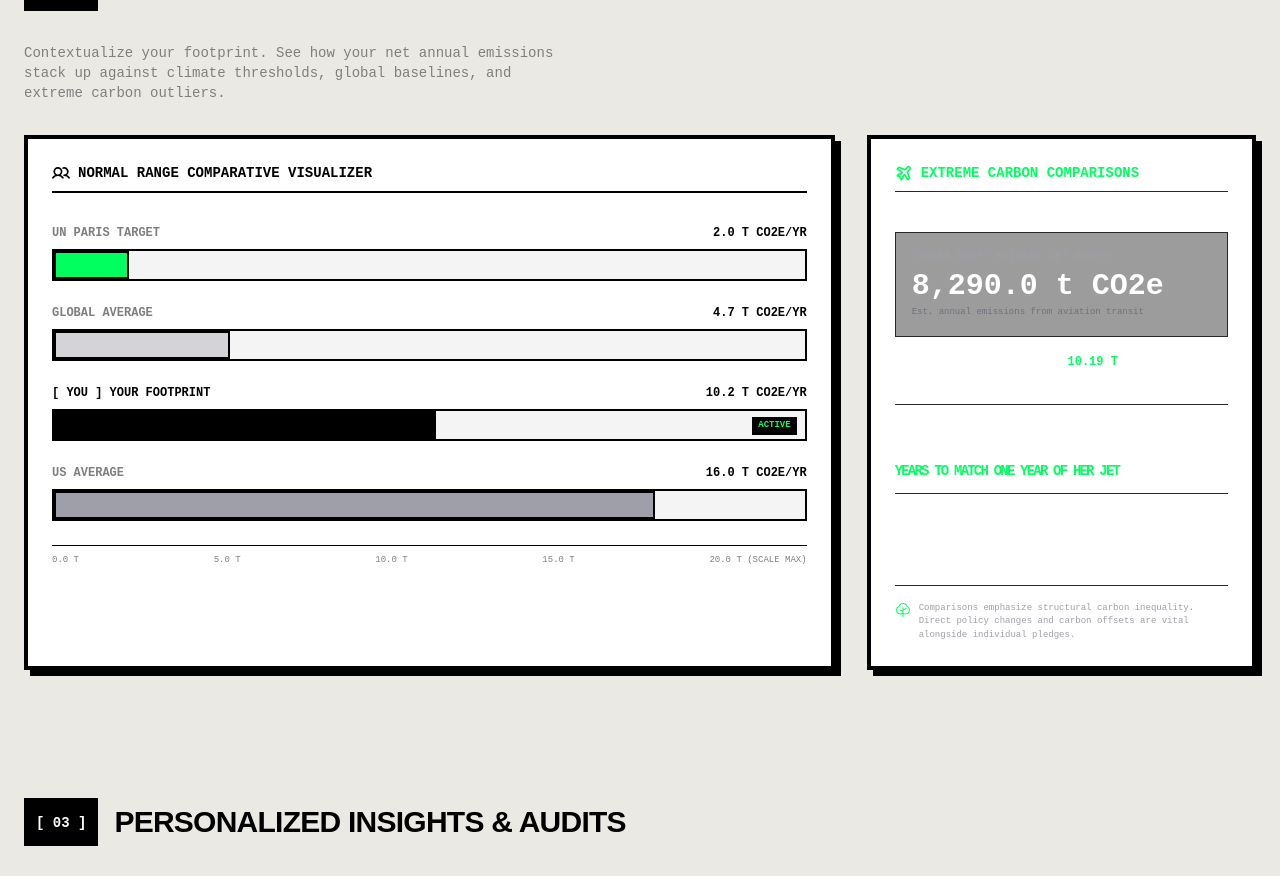
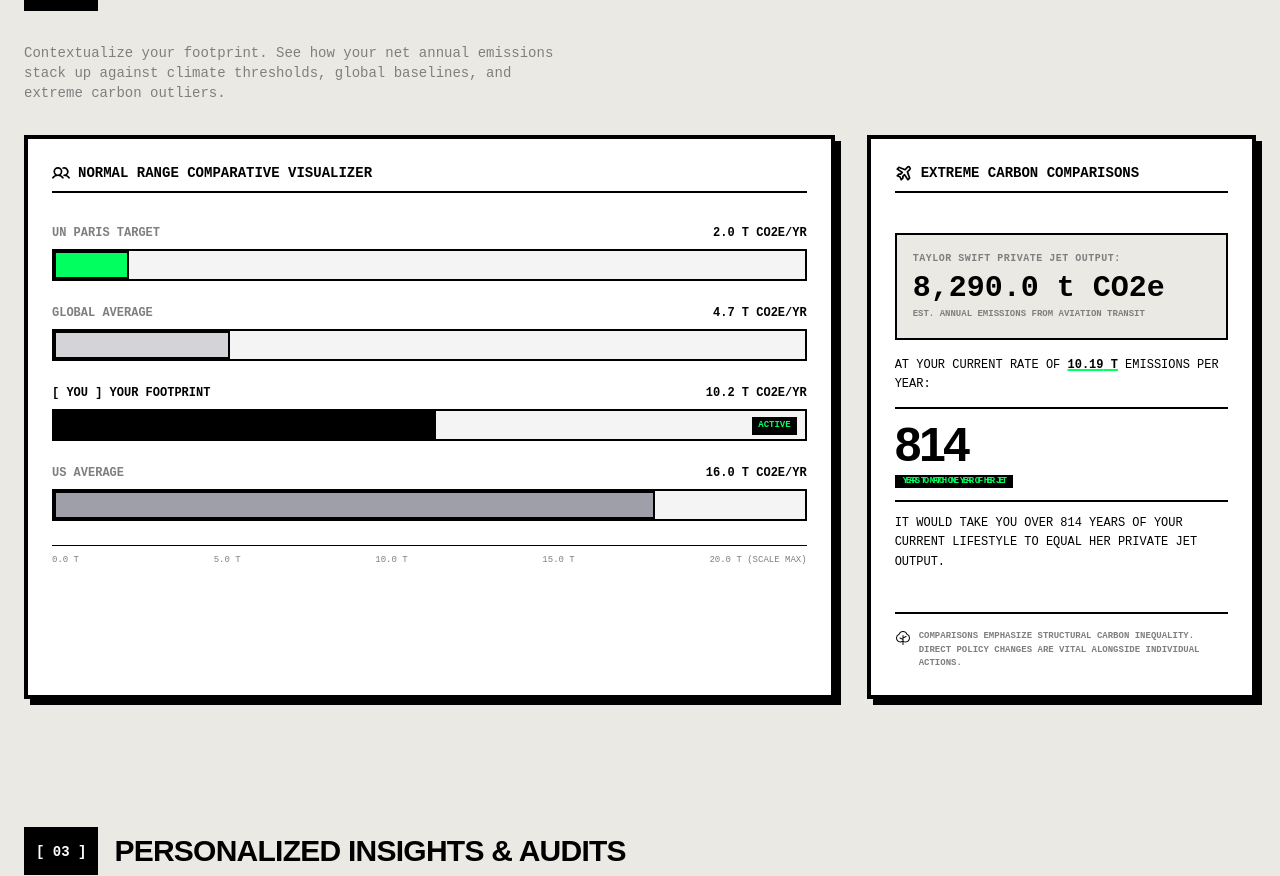
Before and after one commit to Bharath-code/challenge3-carbon-footprint-promptwars, a React (Vite) app: page / in a window 1280 px wide. Shown: the part 3320-4196 px from the top of the page. Built offline with nearby package versions, Linux system fonts and the light colour scheme.

Commit message:
style: convert extreme comparisons card to high-contrast white theme to fix visibility issues

```diff
--- a/src/components/Benchmarks.tsx
+++ b/src/components/Benchmarks.tsx
@@ -94,38 +94,41 @@ export function Benchmarks({ breakdown }: BenchmarksProps) {
           </div>
 
           {/* Extreme Outlier Comparator Card */}
-          <div className="brutalist-card p-6 bg-black text-white flex flex-col gap-6">
-            <h3 className="font-mono font-black uppercase text-sm border-b border-zinc-800 pb-2 text-brutalist-accent flex items-center gap-2">
+          <div className="brutalist-card p-6 bg-white text-black flex flex-col gap-6">
+            <h3 className="font-mono font-black uppercase text-sm border-b-2 border-black pb-2 flex items-center gap-2">
               <AirplaneTilt size={18} weight="bold" />
               <span>Extreme carbon comparisons</span>
             </h3>
 
             <div className="flex-1 flex flex-col justify-center gap-4 py-4">
-              <div className="border border-zinc-800 p-4 bg-zinc-950/40">
-                <span className="font-mono text-[10px] text-zinc-400 uppercase tracking-wider block">
+              <div className="border-2 border-black p-4 bg-brutalist-bg">
+                <span className="font-mono text-[10px] text-brutalist-gray uppercase tracking-wider block font-bold">
                   TAYLOR SWIFT PRIVATE JET OUTPUT:
                 </span>
-                <span className="text-3xl font-black font-mono text-white block mt-1">
+                <span className="text-3xl font-black font-mono text-black block mt-1">
                   8,290.0 t CO2e
                 </span>
-                <span className="font-mono text-[9px] text-zinc-500 block mt-0.5">
+                <span className="font-mono text-[9px] text-brutalist-gray block mt-0.5 uppercase font-bold">
                   Est. annual emissions from aviation transit
                 </span>
               </div>
 
               <div className="font-mono text-xs leading-relaxed uppercase">
-                At your current rate of <span className="text-brutalist-accent font-bold">{(breakdown.total / 1000).toFixed(2)} t</span> emissions per year:
-                <div className="text-4xl font-black text-white my-3 font-sans border-y border-zinc-800 py-3 tracking-tighter">
-                  {yearsToMatchTS.toLocaleString()} <span className="text-sm font-mono text-brutalist-accent block mt-1">YEARS TO MATCH ONE YEAR OF HER JET</span>
+                At your current rate of <span className="underline decoration-2 decoration-brutalist-accent font-black">{(breakdown.total / 1000).toFixed(2)} t</span> emissions per year:
+                <div className="text-5xl font-black text-black my-3 font-sans border-y-2 border-black py-3 tracking-tighter">
+                  {yearsToMatchTS.toLocaleString()}
+                  <span className="block mt-1.5 bg-black text-brutalist-accent text-[9px] font-mono px-2 py-0.5 max-w-max uppercase font-bold select-none">
+                    Years to match one year of her jet
+                  </span>
                 </div>
-                It would take you over {yearsToMatchTS.toLocaleString()} years to match her private jet emissions.
+                It would take you over {yearsToMatchTS.toLocaleString()} years of your current lifestyle to equal her private jet output.
               </div>
             </div>
 
-            <div className="border-t border-zinc-800 pt-4 font-mono text-[9px] text-zinc-400 flex items-start gap-2">
-              <Tree size={16} className="text-brutalist-accent flex-shrink-0" />
+            <div className="border-t-2 border-black pt-4 font-mono text-[9px] text-brutalist-gray flex items-start gap-2 uppercase font-bold">
+              <Tree size={16} className="text-black flex-shrink-0" />
               <span>
-                Comparisons emphasize structural carbon inequality. Direct policy changes and carbon offsets are vital alongside individual pledges.
+                Comparisons emphasize structural carbon inequality. Direct policy changes are vital alongside individual actions.
               </span>
             </div>
           </div>
```
